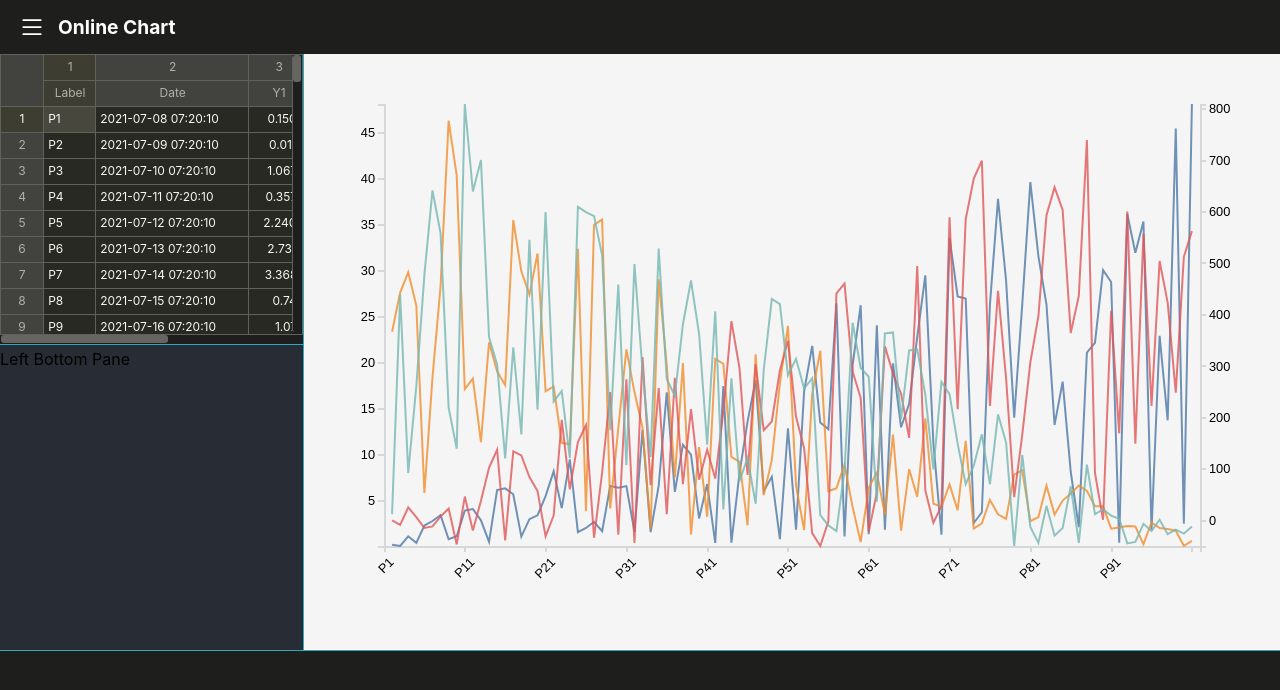
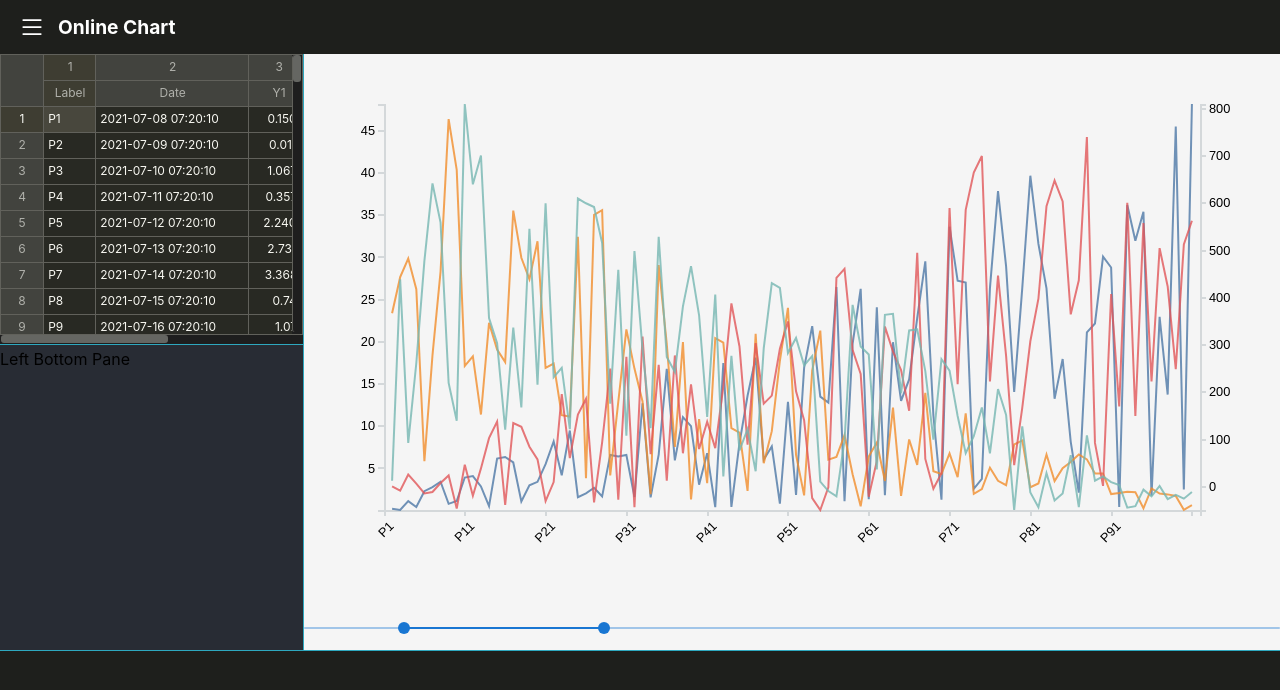
Before and after one commit to love4rh/online-chart, a React (Create React App) app: page / in a window 1280 px wide. Shown: the top 690 px of the page. Built offline with nearby package versions, Linux system fonts and the light colour scheme.

Commit message:
add RangeSlider initially

```diff
--- a/src/chart/RunTooltipChart.js
+++ b/src/chart/RunTooltipChart.js
@@ -4,6 +4,8 @@ import PropTypes from 'prop-types';
 import * as d3 from 'd3';
 
 import { makeid, isvalid, isDateTime, numberWithCommas, isundef } from '../grid/common.js';
+
+import { RangeSlider } from '../component/RangeSlider.js';
 
 import './styles.scss';
 
@@ -41,10 +43,11 @@ class RunTooltipChart extends Component {
       data: this.initializeData(),
       margin: { LEFT: 80, RIGHT: 80, TOP: 50, BOTTOM: 100 },
       canvasWidth: width,
-      canvasHeight: height,
+      canvasHeight: height - 36, // TODO 36 조정
       chartElement: {}
     };
 
+    this.hideTimeOut = null;
 
     console.log('RunChart construct', this.state);
   }
@@ -299,21 +302,18 @@ class RunTooltipChart extends Component {
       .attr('class', 'x-hover-line hover-line')
       .attr('y1', 0).attr('y2', HEIGHT);
 
+    hoverLine.append('line')
+      .attr('class', 'y-hover-line hover-line')
+      .attr('x1', 0).attr('x2', WIDTH);
+
     const tooltipBox = d3.select(chartDiv.current)
       .append('div')
-      .classed('chartToolTip', true).classed(compID, true)
+      .classed('chartToolTip', true).classed(tooltipDivID, true)
       .style('display', 'none');
 
-    g.append('rect')
-      .attr('class', 'overlay ' + overlayDivID)
-      .attr('width', WIDTH)
-      .attr('height', HEIGHT)
-      .on('mouseover', () => { hoverLine.style('display', null); tooltipBox.style('display', null); })
-      .on('mouseout', () => { hoverLine.style('display', 'none'); tooltipBox.style('display', 'none'); })
-      .on('mousemove', (ev) => {
+    const cbShowToolTip = (ev) => {
+      let dataIdx = 0;
       const x0 = xScaler.invert(ev.offsetX - margin.LEFT);
-
-        let dataIdx = 0;
 
       // 날짜 축인 경우
       if( dateTimeAxis ) {
@@ -322,11 +322,13 @@ class RunTooltipChart extends Component {
 
         if( !v0 || !v1 ) { return; }
 
-          hoverLine.attr('transform', `translate(${xScaler(x0 - v0 > v1 - x0 ? v1 : v0)}, 0)`);
+        hoverLine.select('.x-hover-line').attr('transform', `translate(${xScaler(x0 - v0 > v1 - x0 ? v1 : v0)}, 0)`);
       } else {
         dataIdx = Math.max(0, Math.min(Math.round(x0) - 1, dataSize - 1));
-          hoverLine.attr('transform', `translate(${xScaler(dataIdx + 1)}, 0)`);
+        hoverLine.select('.x-hover-line').attr('transform', `translate(${xScaler(dataIdx + 1)}, 0)`);
       }
+
+      hoverLine.select('.y-hover-line').attr('transform', `translate(0, ${ev.offsetY - margin.TOP})`);
 
       // Tooltip box
       tooltipBox.html(''); // 기존 툴팁 삭제
@@ -358,7 +360,16 @@ class RunTooltipChart extends Component {
       const pY = ev.clientY + guideBoxHeight + margin.BOTTOM > maxY ? ev.clientY - guideBoxHeight + 10 : ev.clientY + 10;
 
       tooltipBox.attr('style', `left: ${pX}px; top: ${pY}px;`);
-      });
+    }; // end of callback for showing tooptip
+
+    g.append('rect')
+      .attr('class', 'overlay ' + overlayDivID)
+      .attr('width', WIDTH)
+      .attr('height', HEIGHT)
+      .on('mouseover', () => { hoverLine.style('display', null); tooltipBox.style('display', null); })
+      // [아래] line의 mouse over 이벤트 시 발생하여 가이드 선이 사라지는 현상이 있어 Timeout을 두어 처리하였음
+      .on('mouseout', () => this.hideTimeOut = setTimeout(() => { hoverLine.style('display', 'none'); tooltipBox.style('display', 'none'); this.hideTimeOut = null; }, 100) )
+      .on('mousemove', cbShowToolTip);
     // end of overlay
 
     // Line Series Path generator
@@ -372,8 +383,14 @@ class RunTooltipChart extends Component {
         d3.select('.' + lineID).remove();
 
         g.append('path')
-          .on('mouseover', this.makeLineOverCB(lineID, true) )
-          .on('mouseout', this.makeLineOverCB(lineID, false) )
+          .on('mouseover', (ev) => {
+            d3.select('.' + lineID).classed('selectedLine', true);
+            if( isvalid(this.hideTimeOut) ) {
+              clearTimeout(this.hideTimeOut);
+            }
+            cbShowToolTip(ev);
+           })
+          .on('mouseout', () => d3.select('.' + lineID).classed('selectedLine', false) )
           .classed(lineID, true)
           .attr('fill', 'none')
           .attr('stroke', dd.color)
@@ -393,13 +410,18 @@ class RunTooltipChart extends Component {
     axesY[0]['label'].text('values');
   }
 
-  makeLineOverCB = (lid, selected) => () => {
-    d3.select('.' + lid).classed('selectedLine', selected);
-  }
+  render() {
+    const { width } = this.props;
+    const { chartDiv } = this.state;
 
-  render() {
-    const { chartDiv } = this.state;
-    return <div ref={chartDiv} className="chartMain" />;
+    return (
+      <div className="chartMain">
+        <div ref={chartDiv} />
+        <div style={{ width:`${width}px`, height:'36px' }}>
+          <RangeSlider />
+        </div>
+      </div>
+    );
   }
 }
 
--- /dev/null
+++ b/src/component/RangeSlider.js
@@ -0,0 +1,69 @@
+import React, { Component } from 'react';
+import PropTypes from 'prop-types';
+
+import './RangeSlider.scss';
+
+
+
+/**
+ * https://material-ui.com/components/slider/ 와 비슷한 슬라이더.
+ * Thumb을 이동할 수 있는 것이 차이가 있음.
+ */
+class RangeSlider extends Component {
+	static propTypes = {
+    range: PropTypes.array, // 선택할 수 있는 값의 범위
+    selectedRange: PropTypes.array, // 전체(range) 중 현재 선택된 범위. 없으면 전체가 선택된 것으로 처리함
+    eventHandler: PropTypes.func, // 이벤트 발생 시 전달할 핸들러. 상위 객체와의 소통을 위하여 사용됨
+  };
+
+  constructor (props) {
+    super(props);
+
+    const { range, selectedRange } = props;
+
+    this.state = {
+      range,
+      selectedRange
+    };
+
+    this._mainDiv = React.createRef();
+  }
+
+  componentDidMount () {
+    const { clientWidth, clientHeight } = this._mainDiv.current;
+    console.log('RangeSlider didMount', clientWidth, clientHeight);
+  }
+
+  static getDerivedStateFromProps(nextProps, prevState) {
+    //
+
+    return null; // null을 리턴하면 따로 업데이트 할 것은 없다라는 의미
+  }
+
+  componentWillUnmount () {
+    //
+  }
+
+  onMouseDown = (ev) => {
+    //
+  }
+
+  render () {
+
+  	return (
+  		<div ref={this._mainDiv} className="rangeSliderMain">
+        <span className="rangeRail" />
+        <span className="rangeTrack" style={{ left:`100px`, width:`200px` }} />
+        <span className="rangeThumb" style={{ left:`100px` }}>
+          <span className="thumbText">2020-07-23</span>
+        </span>
+        <span className="rangeThumb" style={{ left:`300px` }}>
+          <span className="thumbText">2020-08-23</span>
+        </span>
+  		</div>
+  	);
+  }
+}
+
+export default RangeSlider;
+export { RangeSlider };
--- /dev/null
+++ b/src/component/RangeSlider.scss
@@ -0,0 +1,82 @@
+
+.rangeSliderMain {
+	color: #1976d2;
+	width: 100%;
+	height: 100%;
+	width: 100%;
+	cursor: pointer;
+	height: 2px;
+	display: inline-block;
+	padding: 13px 0;
+	position: relative;
+	box-sizing: content-box;
+	touch-action: none;
+}
+
+.rangeRail {
+	color: #1976d2;
+	width: 100%;
+	height: 2px;
+	display: block;
+	opacity: 0.38;
+	position: absolute;
+	border-radius: 1px;
+	background-color: currentColor;
+}
+
+.rangeTrack {
+	height: 2px;
+	display: block;
+	position: absolute;
+	border-radius: 1px;
+	transition: box-shadow 150ms cubic-bezier(0.4, 0, 0.2, 1) 0ms;
+	background-color: currentColor;
+}
+
+.rangeTrack:hover {
+	box-shadow: 0px 0px 0px 3px rgba(25, 118, 210, 0.26);
+}
+
+.thumbText {
+	background-color: #1976d2;
+	color: white;
+	padding: 5px 10px;
+	border-radius: 10px;
+	top: -34px;
+	z-index: 1;
+	position: absolute;
+	font-size: 0.75rem;
+	transform: scale(0);
+	transition: transform 150ms cubic-bezier(0.4, 0, 0.2, 1) 0ms;
+	font-weight: 400;
+	line-height: 1.2;
+	letter-spacing: 0.01071em;
+	transform-origin: bottom center;
+	text-align: center;
+	width: 5.5rem;
+}
+
+.rangeThumb {
+	width: 12px;
+	height: 12px;
+	display: flex;
+	outline: 0;
+	position: absolute;
+	box-sizing: border-box;
+	margin-top: -5px;
+	transition: box-shadow 150ms cubic-bezier(0.4, 0, 0.2, 1) 0ms;
+	align-items: center;
+	margin-left: -6px;
+	border-radius: 50%;
+	justify-content: center;
+	background-color: currentColor;
+	opacity: 1.0;
+}
+
+.rangeThumb:hover {
+	box-shadow: 0px 0px 0px 8px rgba(25, 118, 210, 0.26);
+}
+
+.rangeThumb:hover .thumbText {
+	transform: scale(1);
+}
--- a/src/view/AppFrame.js
+++ b/src/view/AppFrame.js
@@ -115,7 +115,7 @@ class AppFrame extends Component {
             onLayoutChange={this.handleLayoutChanged('leftRight')}
           />
           <div key={`chart-${drawKey}`} className="rightPane" style={{ flexBasis:`${mainWidth}px` }}>
-            <RunTooltipChart ds={ds} time={0} y1={[2, 3]} y2={[4, 5]} width={mainWidth} height={mainHeight} />
+            <RunTooltipChart ds={ds} time={0} y1={[2, 3]} y2={[4, 5]} width={mainWidth} height={mainHeight - 36} />
           </div>
         </div>
         <LayoutDivider direction={DividerDirection.horizontal}
--- a/src/view/AppFrame.scss
+++ b/src/view/AppFrame.scss
@@ -34,4 +34,5 @@
 .rightPane {
   display: flex;
   background-color: $chartBGColor;
+  flex-direction: column;
 }
```
Lines whose indentation alone changed are shown as unchanged.
